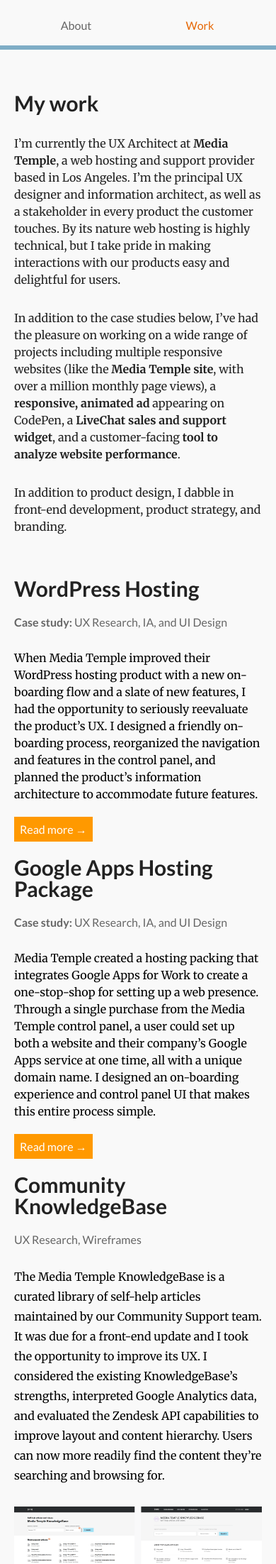
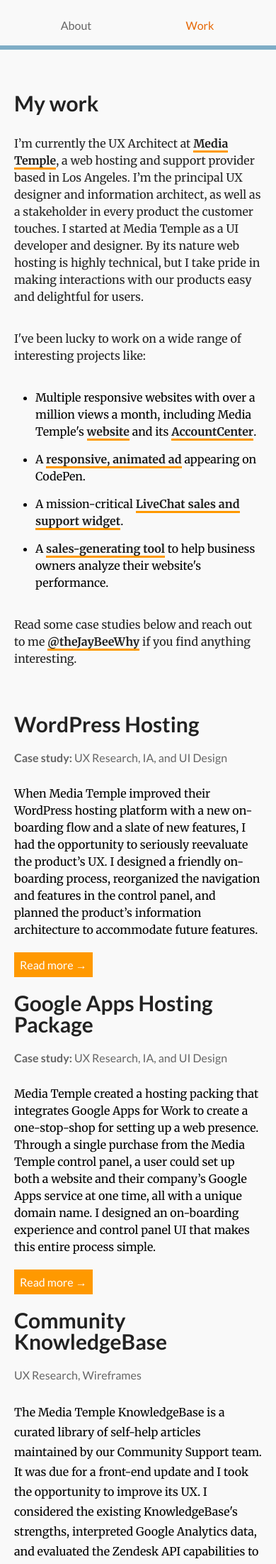
Before and after one commit to justinbyo/jbarr-v3, a Jekyll site: the page built from work/index.html, in a window 390 px wide. Shown: the top 2204 px of the page at 71% size. Built offline with Jekyll 4.4.1, drawn with Linux system fonts in a browser that asks for light colours; nearby versions of some CDN libraries; some web fonts are replaced; Markdown is read by kramdown in place of the engine named in the settings; some of the changed text lies outside the part shown.

Commit message:
Updated typos and finesses home and blog description

```diff
--- a/_includes/footer.html
+++ b/_includes/footer.html
@@ -12,8 +12,9 @@
 		<div class="grid-col  span6  bio">
 			<h3>Info</h3>
 			<p>
-				<a href="/" title="Home">Justin Barr Young</a> is a full-stack designer pushing pixels and code in sunny Los Angeles. He's been working, learning, and mentoring in the sweet spot where design and dev meet since 2006. Currently, he’s the principal UX Architect at <a href="http://mediatemple.net" title="Media Temple">Media Temple</a>, a web hosting and cloud services company, where its his mission to make technology easy and valuable for users. In his (rare) time away from his computer, he's out gardening, sampling local beers, or making sandwiches.
+				<a href="/" title="Home">Justin Barr Young</a> is a full-stack designer pushing pixels and code in sunny Los Angeles. He's been working, learning, and mentoring in the sweet spot where design and dev meet since 2006. Currently, he’s the principal UX designer and information architect at <a href="http://mediatemple.net" title="Media Temple">Media Temple</a>, a web hosting and cloud services company, where it's his mission to make technology easy and valuable for users. In his (rare) time away from his computer, he's out gardening, sampling local beers, or making sandwiches.
 			</p>
+			<p>He built this site using <a href="http://lesscss.org/" title="LESS">LESS</a>, <a href="http://jekyllrb.com/" title="Jekyll framework">Jekyll</a>, <a href="https://incident57.com/codekit/" title="CodeKit">CodeKit</a>, and parts of <a href="https://css-tricks.com/design-systems-building-future/"  title="CSS-Tricks article">Novastrap</a> by <a href="https://twitter.com/itsmeara"  title="Ara Abcarians twitter">@itsmeara</a>.</p>
 		</div>
 		<div class="grid-col  span1  push1  contact">
 			<h3>Contact</h3>
--- a/_includes/home.html
+++ b/_includes/home.html
@@ -7,7 +7,9 @@
 	<div class="wrapper  grid">
 		<div class="grid-col  span12">
 			<p class="h1">Hey, I'm Justin</p>
-			<h1 class="p">I'm a full-stack designer that loves to build useful products. I do everything from UX research, to UI design, to front-end development. Tweet me <a href="http://twitter.com/theJayBeeWhy"   target="_blank" onclick="_gaq.push(['_trackEvent', 'home--twitter-hero', 'clicked'])">@theJayBeeWhy</a>.</h1>
+			<h1 class="p">I practice full-stack design and eat full-stack sandwiches.<br>
+				I move products from UX research, through UI design, to front-end development.<br>
+				Hit me up <a href="http://twitter.com/theJayBeeWhy"   target="_blank" onclick="_gaq.push(['_trackEvent', 'home--twitter-hero', 'clicked'])">@theJayBeeWhy</a>.</h1>
 		</div>
 	</div>
 
--- a/_posts/2015-02-26-case-study-google-apps-reselling.markdown
+++ b/_posts/2015-02-26-case-study-google-apps-reselling.markdown
@@ -31,7 +31,7 @@
 
 <h3>Sketching and iteration</h3>
 
-I already knew a few things when I started crafted the experience:
+I already knew a few things as I started crafting the experience:
 
 First, I wanted the on-boarding process to be linear, conversational, and short. It had to communicate that the user was purchasing and creating Google Apps accounts through their Media Temple account, which are different. The process also had to conserve the user&rsquo;s cognitive bandwidth (and patience) for what might be really tricky: updating DNS records.
 
--- a/_posts/2015-02-26-case-study-wordpress-hosting.markdown
+++ b/_posts/2015-02-26-case-study-wordpress-hosting.markdown
@@ -3,7 +3,7 @@
 title:  "WordPress Hosting"
 date:   2015-02-26 17:39:21
 subtitle: "UX Research, IA, and UI Design"
-description: "When Media Temple improved their WordPress hosting product with a new on-boarding flow and a slate of new features, I had the opportunity to seriously reevaluate the product&rsquo;s UX. I designed a friendly on-boarding process, reorganized the navigation and features in the control panel, and planned the product&rsquo;s information architecture to accommodate future features."
+description: "When Media Temple improved their WordPress hosting platform with a new on-boarding flow and a slate of new features, I had the opportunity to seriously reevaluate the product&rsquo;s UX. I designed a friendly on-boarding process, reorganized the navigation and features in the control panel, and planned the product&rsquo;s information architecture to accommodate future features."
 ---
 
 <p class="subtitle"><strong>Case study:</strong> UX Research and UI Design</p>
--- a/css/main.css
+++ b/css/main.css
@@ -2128,6 +2128,60 @@
 }
 /* Styles for site-wide components
  * ____________________________________________________________ */
+.strip--hero {
+  margin-top: 90px;
+  margin-top: 5.625rem;
+  margin-bottom: 60px;
+  margin-bottom: 3.75rem;
+}
+@media (max-width: 767px) {
+  .strip--hero {
+    margin-top: 60px;
+    margin-top: 3.75rem;
+  }
+}
+.strip--hero h1,
+.strip--hero .h1 {
+  margin-bottom: 30px;
+  margin-bottom: 1.875rem;
+  font-size: 48px;
+  font-size: 3rem;
+  color: #222222;
+  font-weight: 900;
+}
+@media (max-width: 767px) {
+  .strip--hero h1,
+  .strip--hero .h1 {
+    font-size: 30px;
+    font-size: 1.875rem;
+    margin-bottom: 30px;
+    margin-bottom: 1.875rem;
+  }
+}
+.strip--hero p,
+.strip--hero .p {
+  color: #222222;
+  font-weight: 300;
+  line-height: 1.5;
+}
+.strip--hero p a,
+.strip--hero .p a {
+  color: #222222;
+  font-weight: 700;
+  text-decoration: none;
+}
+@media (max-width: (max-width: 767px)) {
+  .strip--hero p,
+  .strip--hero .p {
+    font-size: 20px;
+    font-size: 1.25rem;
+  }
+}
+@media (max-width: 767px) {
+  .strip--hero {
+    padding: 0;
+  }
+}
 p.related-article-link {
   display: block;
   text-align: center;
@@ -2366,76 +2420,85 @@
 .page--blog .wrapper {
   width: auto;
 }
-.page--blog .strip--blog-hero {
-  margin-top: 90px;
-  margin-top: 5.625rem;
-  margin-bottom: 60px;
-  margin-bottom: 3.75rem;
-}
-@media (max-width: 767px) {
-  .page--blog .strip--blog-hero {
-    margin-top: 60px;
-    margin-top: 3.75rem;
-  }
-}
-.page--blog .strip--blog-hero h1,
-.page--blog .strip--blog-hero .h1 {
-  margin-bottom: 30px;
-  margin-bottom: 1.875rem;
-  font-size: 48px;
-  font-size: 3rem;
-  color: #222222;
-  font-weight: 900;
-}
-@media (max-width: 767px) {
-  .page--blog .strip--blog-hero h1,
-  .page--blog .strip--blog-hero .h1 {
-    font-size: 30px;
-    font-size: 1.875rem;
-    margin-bottom: 30px;
-    margin-bottom: 1.875rem;
-    text-align: left;
-  }
-}
-.page--blog .strip--blog-hero p {
+.page--blog .strip--hero h1 {
+  font-family: 'Lato', sans-serif;
+}
+.page--blog .strip--hero p {
   font-family: 'Merriweather', serif;
   font-size: 18px;
   font-size: 1.125rem;
-  color: #222222;
   font-weight: 300;
-  line-height: 1.5;
   margin-bottom: 30px;
   margin-bottom: 1.875rem;
-}
-.page--blog .strip--blog-hero p a {
+  padding-bottom: 5px;
+  padding-bottom: 0.3125rem;
   /*
-color:@dark-aqua;
+			a {
 				text-decoration:underline;
 				&:hover {
-					color:@aqua;
+					color:@orange;
 				}
+			}
 */
-  font-weight: 700;
+}
+.page--blog .strip--hero p a {
+  border-bottom: 3px solid #ff9900;
   display: inline;
   text-decoration: none;
   color: #222222;
 }
-.page--blog .strip--blog-hero p a:hover {
+.page--blog .strip--hero p a:hover {
   color: #ff9900;
 }
-.page--blog .strip--blog-hero p:last-child {
+.page--blog .strip--hero p:last-child {
   margin-bottom: 0;
 }
 @media (max-width: 767px) {
-  .page--blog .strip--blog-hero p {
+  .page--blog .strip--hero p {
     font-size: 16px;
     font-size: 1rem;
   }
 }
-@media (max-width: 767px) {
-  .page--blog .strip--blog-hero {
-    padding: 0;
-  }
+.page--blog .strip--hero ul {
+  list-style-type: disc;
+  list-style-position: outside;
+  padding-left: 30px;
+  padding-left: 1.875rem;
+}
+.page--blog .strip--hero ul li {
+  font-family: 'Merriweather', serif;
+  font-size: 16px;
+  font-size: 1rem;
+  font-weight: 300;
+  margin-bottom: 10px;
+  margin-bottom: 0.625rem;
+  padding-bottom: 5px;
+  padding-bottom: 0.3125rem;
+  line-height: 1.5;
+  /*
+				a {
+					color:@black;
+					font-weight:700;
+					text-decoration:none;
+					&:hover {
+						color:@orange;
+					}
+				}
+*/
+}
+.page--blog .strip--hero ul li:last-child {
+  padding-bottom: 0;
+  margin-bottom: 0;
+}
+.page--blog .strip--hero ul li a {
+  font-weight: 700;
+  border-bottom: 3px solid #ff9900;
+  display: inline;
+  text-decoration: none;
+  color: #222222;
+}
+.page--blog .strip--hero ul li a:hover {
+  color: #ff9900;
 }
 .page--blog .strip--article-list {
   padding: 0 0 60px 0;
@@ -2607,6 +2670,9 @@
 .page--blog .content p.caption strong {
   font-style: italic;
   font-weight: 700;
+}
+.page--blog .strip--work-content {
+  padding-bottom: 0;
 }
 .page--blog .strip--work-content .post-title {
   display: inline-block;
@@ -2680,77 +2746,39 @@
 .page--home .strip:last-child {
   margin-bottom: 0;
 }
-.page--home p.cta a {
-  margin-top: 30px;
-  margin-top: 1.875rem;
-}
 .page--home footer.strip {
   margin-bottom: 0;
 }
 .page--home .strip--scroll {
   margin-bottom: 0;
 }
-.page--home .strip--hero {
-  margin-top: 90px;
-  margin-top: 5.625rem;
-}
-@media (max-width: 880px) {
-  .page--home .strip--hero {
-    margin-top: 60px;
-    margin-top: 3.75rem;
-  }
-}
-.page--home .strip--hero h1,
-.page--home .strip--hero .h1 {
-  margin-bottom: 30px;
-  margin-bottom: 1.875rem;
-  font-size: 48px;
-  font-size: 3rem;
-  color: #222222;
-  font-weight: 900;
-}
-@media (max-width: 880px) {
-  .page--home .strip--hero h1,
-  .page--home .strip--hero .h1 {
-    font-size: 28px;
-    font-size: 1.75rem;
-    margin-bottom: 15px;
-    margin-bottom: 0.9375rem;
-    text-align: center;
-  }
-}
-.page--home .strip--hero p,
-.page--home .strip--hero .p {
+.page--home .strip--hero p.h1 {
+  font-family: 'Lato', sans-serif;
+}
+.page--home .strip--hero h1.p {
+  font-family: 'Lato', sans-serif;
   font-size: 24px;
   font-size: 1.5rem;
-  color: #222222;
-  font-weight: 300;
-  line-height: 1.5;
-}
-.page--home .strip--hero p a,
-.page--home .strip--hero .p a {
-  color: #222222;
-  font-weight: 700;
+}
+.page--home .strip--hero h1.p a {
+  border-bottom: 6px solid transparent;
+  display: inline;
   padding-bottom: 5px;
   padding-bottom: 0.3125rem;
-  border-bottom: 6px solid transparent;
-  text-decoration: none;
-}
-.page--home .strip--hero p a:hover,
-.page--home .strip--hero .p a:hover {
+}
+.page--home .strip--hero h1.p a:hover {
   border-bottom: 6px solid #ff9900;
 }
-@media (max-width: 880px) {
-  .page--home .strip--hero p,
-  .page--home .strip--hero .p {
-    font-size: 20px;
-    font-size: 1.25rem;
-    text-align: center;
-  }
-}
-@media (max-width: 880px) {
+@media (max-width: 767px) {
+  .page--home .strip--hero h1.p {
+    font-size: 18px;
+    font-size: 1.125rem;
+    padding: 0;
+  }
+}
+@media (max-width: 767px) {
   .page--home .strip--hero {
-    padding: 0 30px;
+    padding: 0;
   }
 }
 .page--home .strip--icon {
--- a/work/index.html
+++ b/work/index.html
@@ -4,14 +4,23 @@
 title: Writing on UX, product, and tech
 ---
 
-<div class="strip  strip--blog-hero">
+<div class="strip  strip--hero">
 	<div class="wrapper  grid">
 		<div class="grid-row">
 			<div class="grid-col  span12">
 				<h1>My work</h1>
-				<p>I’m currently the UX Architect at <a href="http://mediatemple.net/">Media Temple</a>, a web hosting and support provider based in Los Angeles. I’m the principal UX designer and information architect, as well as a stakeholder in every product the customer touches. By its nature web hosting is highly technical, but I take pride in making interactions with our products easy and delightful for users.</p>
-				<p>In addition to the case studies below, I&rsquo;ve had the pleasure on working on a wide range of projects including multiple responsive websites (like the <a href="http://mediatemple.net/blog/news/mtredesignpost/" title="Blog post">Media Temple site</a>, with over a million monthly page views), a <a href="http://mediatemple.net/blog/tips/building-an-animated-web-project-using-a-javascript-timeline/" title="Media Temple ad">responsive, animated ad</a> appearing on CodePen, a <a href="https://dribbble.com/shots/1399038-Support-widget-final-3-3?list=users&offset=8" title="LiveChat widget on dribbble">LiveChat sales and support widget</a>, and a customer-facing <a href="http://mediatemple.net/cloudtech/report/" title="CloudTech Site Analysis">tool to analyze website performance</a>.</p>
-				<p>In addition to product design, I dabble in front-end development, product strategy, and branding.</p>
+				<p>I’m currently the UX Architect at <a href="http://mediatemple.net/">Media Temple</a>, a web hosting and support provider based in Los Angeles. I’m the principal UX designer and information architect, as well as a stakeholder in every product the customer touches. I started at Media Temple as a UI developer and designer. By its nature web hosting is highly technical, but I take pride in making interactions with our products easy and delightful for users.</p>
+				<p>I've been lucky to work on a wide range of interesting projects like:
+
+					<ul>
+						<li>Multiple responsive websites with over a million views a month, including Media Temple's <a href="http://mediatemple.net/blog/news/mtredesignpost/" title="Blog post">website</a> and its <a href="http://mediatemple.net/blog/news/the-redesign-accountcenter-beta-is-open/" title="Media Temple blog">AccountCenter</a>.</li>
+						<li>A <a href="http://mediatemple.net/blog/tips/building-an-animated-web-project-using-a-javascript-timeline/" title="Media Temple ad">responsive, animated ad</a> appearing on CodePen.</li>
+						<li>A mission-critical <a href="https://dribbble.com/shots/1399038-Support-widget-final-3-3?list=users&offset=8" title="LiveChat widget on dribbble">LiveChat sales and support widget</a>.
+						<li>A <a href="http://mediatemple.net/cloudtech/report/" title="CloudTech Site Analysis">sales-generating tool</a> to help business owners analyze their website's performance.</li>
+					</ul>
+
+				</p>
+				<p>Read some case studies below and reach out to me <a href="http://twitter.com/theJayBeeWhy">@theJayBeeWhy</a> if you find anything interesting.</p>
 			</div>
 		</div>
 
@@ -60,7 +69,7 @@
 
 		        <p class="subtitle">UX Research, Wireframes</p>
 
-		        <p>The Media Temple KnowledgeBase is a curated library of self-help articles maintained by our Community Support team. It was due for a front-end update and I took the opportunity to improve its UX. I considered the existing KnowledgeBase&rsquo;s strengths, interpreted Google Analytics data, and evaluated the Zendesk API capabilities to improve layout and content hierarchy. Users can now more readily find the content they&rsquo;re searching and browsing for.</p>
+		        <p>The Media Temple KnowledgeBase is a curated library of self-help articles maintained by our Community Support team. It was due for a front-end update and I took the opportunity to improve its UX. I considered the existing KnowledgeBase's strengths, interpreted Google Analytics data, and evaluated the Zendesk API capabilities to improve layout and content hierarchy. Users can now more readily find the content they're searching and browsing for.</p>
 
 		        <p><img class="large" src="/images/visual-design-ui-kb-homepage.png" /></p>
 
```
Also changed, not shown: other parts of _includes/home.html (+1 -1 lines), other parts of _posts/2015-02-26-case-study-wordpress-hosting.markdown (+1 -1 lines), _less/project/blog.less (+54 -31 lines), _less/project/components.less (+51 -0 lines), _less/project/home.less (+17 -35 lines), 7 other files.
